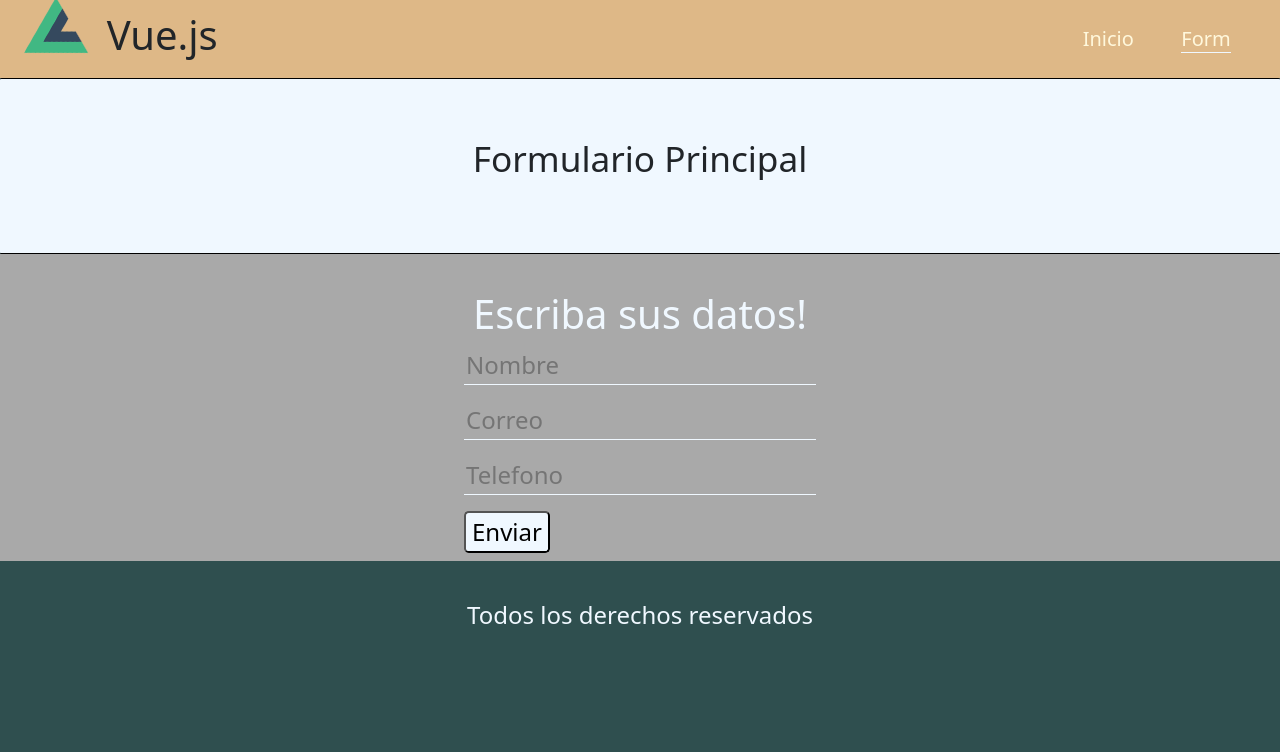
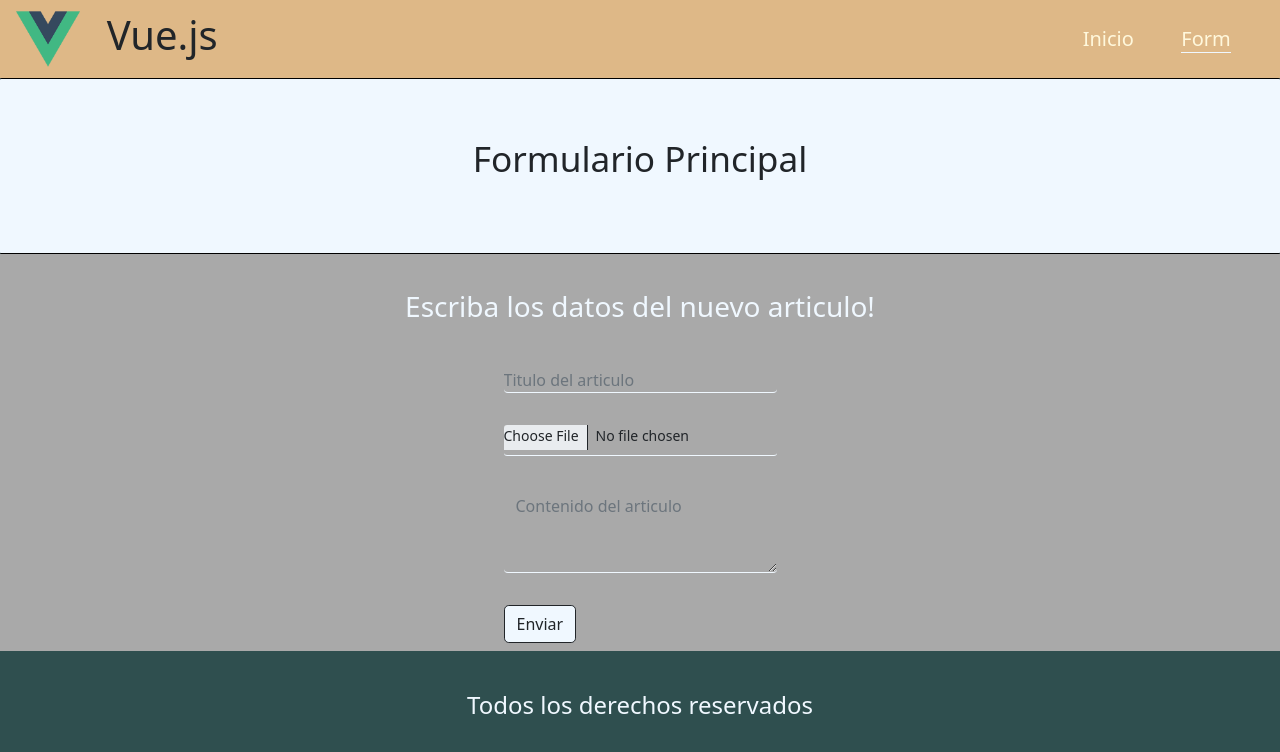
Before and after one commit to DanielVargasLedezma/Vue-Basic, a Vue app: page /form in a window 1280 px wide. Shown: the top 752 px of the page. Built offline with nearby package versions, Linux system fonts and the light colour scheme.

Commit message:
Some formatting before starting petitions to the API

```diff
--- a/src/assets/css/styles.css
+++ b/src/assets/css/styles.css
@@ -18,7 +18,6 @@
   color: cornsilk;
   font-size: 125%;
   transition: 500ms all;
-
 }
 
 .enlace a:hover {
@@ -36,13 +35,13 @@
 }
 
 ::-webkit-scrollbar-thumb {
-  background:coral;
+  background: coral;
   border-radius: 5px;
   transition: 1000ms all;
 }
 
 ::-webkit-scrollbar-thumb:hover {
-  background:cornsilk;
+  background: cornsilk;
 }
 ::-webkit-scrollbar:hover {
   width: 10px;
@@ -52,7 +51,7 @@ body {
   background-color: darkslategray;
 }
 
-.slider{
+.slider {
   background-color: aliceblue;
   text-align: center;
   border-radius: 0.1rem;
@@ -61,109 +60,112 @@ body {
   font-size: 2.2rem;
 }
 
-.main{
+.main {
   background-color: cornsilk;
   text-align: center;
   font-size: 1.2rem;
-
 }
 
-.sidebar{
+.sidebar {
   text-align: center;
-  background-color:rgba(95, 158, 160, 0.781);
+  background-color: rgba(95, 158, 160, 0.781);
   border-radius: 0.5rem;
   margin-right: 1rem;
   font-size: 2rem;
   color: aliceblue;
 }
 
-.sidebar-item{
-  border-top:black solid .1rem;
-  border-bottom:black solid .1rem;
+.sidebar-item {
+  border-top: black solid 0.1rem;
+  border-bottom: black solid 0.1rem;
   font-size: 1rem;
   color: black;
 }
 
-.sidebar-item button{
-  border-radius: .3rem;
+.sidebar-item button {
+  border-radius: 0.3rem;
   background-color: burlywood;
   margin-bottom: 0.5rem;
 }
 
-.button-2{
+.button-2 {
   margin-top: 0.5rem;
 }
 
-.buscador{
+.buscador {
   background: none;
   color: black;
-  border:0;
-  border-bottom:aliceblue solid 0.1rem;
+  border: 0;
+  border-bottom: aliceblue solid 0.1rem;
 }
 
-.article-img{
+.article-img {
   width: 90%;
 }
 
-.article{
+.article {
   text-align: left;
   margin-right: 1rem;
 }
 
-.article-content{
+.article-content {
   font-size: 1rem;
 }
 
-.article-content a{
+.article-content a {
   text-decoration: none;
 }
 
-footer{
+footer {
   text-align: center;
   color: aliceblue;
   font-size: 1.5rem;
 }
 
-.form{
-  background-color:darkgray;
+.form {
+  background-color: darkgray;
 }
 
-.formulary{
+.formulary {
   font-size: 1.5rem;
   color: aliceblue;
 }
 
-.form-miedo{
-  background-color: darkseagreen;
-}
-
-.button-area button{
-  border-radius: .3rem;
+.button-area button {
+  border-radius: 0.3rem;
   background-color: aliceblue;
   margin-bottom: 0.5rem;
   text-align: center;
-
 }
 
-.inputs input{
+.inputs input,
+textarea,
+input[type="file"] {
+  margin: 0;
+  padding: 0;
   background: none;
   border: none;
-  border-bottom:aliceblue solid 0.1rem;
+  border-bottom: aliceblue solid 0.1rem;
   margin-bottom: 1rem;
-
 }
 
-.router-link-active{
-  border-bottom:aliceblue solid 0.1rem;
-
+textarea.form-control{
+  background: none;
+  border: none;
+  border-bottom: aliceblue solid 0.1rem;
+  margin-bottom: 1rem;
 }
 
-.error{
+.router-link-active {
+  border-bottom: aliceblue solid 0.1rem;
+}
+
+.error {
   text-align: center;
   background-color: cornsilk;
 }
 
-.header img{
+/* .header img{
   animation: rotate infinite 30s linear;
 }
 
@@ -173,4 +175,4 @@ footer{
   }to{
     transform: rotate(360deg);
   }
-}
+} */
--- a/src/components/form.vue
+++ b/src/components/form.vue
@@ -12,33 +12,44 @@
         "
       >
         <br />
-        <h1>Escriba sus datos!</h1>
-        <form @submit.prevent action="" class form-miedo>
+        <h3>Escriba los datos del nuevo articulo!</h3>
+        <br />
+        <form @submit.prevent action="">
           <div class="inputs">
-            <input v-model="user.nombre" type="text" placeholder="Nombre" />
-            <!-- <div v-if="!$v.user.nombre.required">
+            <div class="input-group mb-3">
+              <input
+                class="form-control input"
+                v-model="article_data.title"
+                type="text"
+                placeholder="Titulo del articulo"
+              />
+              <!-- <div v-if="!$v.article_data.title.required">
               <p>Este campo es requerido</p>
-            </div> -->
-            <br />
-            <input v-model="user.correo" type="text" placeholder="Correo" />
-            <!-- <div v-if="!$v.user.correo.required">
+             </div> -->
+            </div>
+            <div class="input-group mb-3">
+              <input type="file" class="form-control form-control-sm" id="inputGroupFile01" />
+              <!-- <div v-if="!$v.article_data.imagen.required">
               <p>Este campo es requerido</p>
-            </div> -->
-            <br />
-            <input v-model="user.telefono" type="text" placeholder="Telefono" />
-            <!-- <div v-if="!$v.user.telefono.required">
+              </div> -->
+            </div>
+            <div class="input-group mb-3">
+              <textarea
+                class="form-control"
+                cols="23"
+                rows="3"
+                placeholder="Contenido del articulo"
+                v-model="article_data.content"
+              ></textarea>
+              <!-- <div v-if="!$v.article_data.telefono.required">
               <p>Este campo es requerido</p>
-            </div> -->
+              </div> -->
+            </div>
           </div>
           <div class="button-area">
-            <button @click="asignData">Enviar</button>
+            <button @click="asignData" class="btn btn-outline-dark">Enviar</button>
           </div>
         </form>
-        <div v-if="data_sent">
-          <p>Nombre: {{ user.nombre }}</p>
-          <p>Correo Electronico: {{ user.correo }}</p>
-          <p>Telefono: {{ user.telefono }}</p>
-        </div>
       </section>
     </div>
     <div class="col-md-3 col-sm-3 col-3"></div>
@@ -54,10 +65,10 @@ export default {
     return {
       text: "",
       data_sent: false,
-      user: {
-        nombre: "",
-        correo: "",
-        telefono: "",
+      article_data: {
+        title: "",
+        content: "",
+        image: "",
       },
     };
   },
@@ -68,7 +79,11 @@ export default {
   },
   methods: {
     asignData() {
-      if (this.user.nombre && this.user.correo && this.user.telefono)
+      if (
+        this.article_data.title &&
+        this.article_data.content &&
+        this.article_data.image
+      )
         this.data_sent = true;
     },
   },
@@ -91,3 +106,7 @@ export default {
   // },
 };
 </script>
+
+<style scoped>
+
+</style>
```
